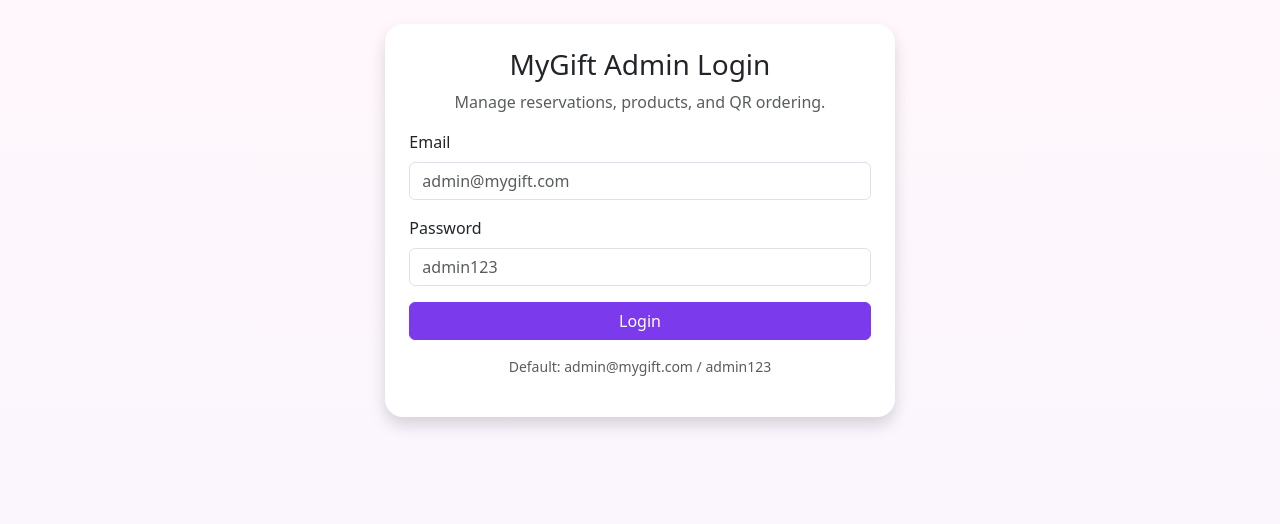
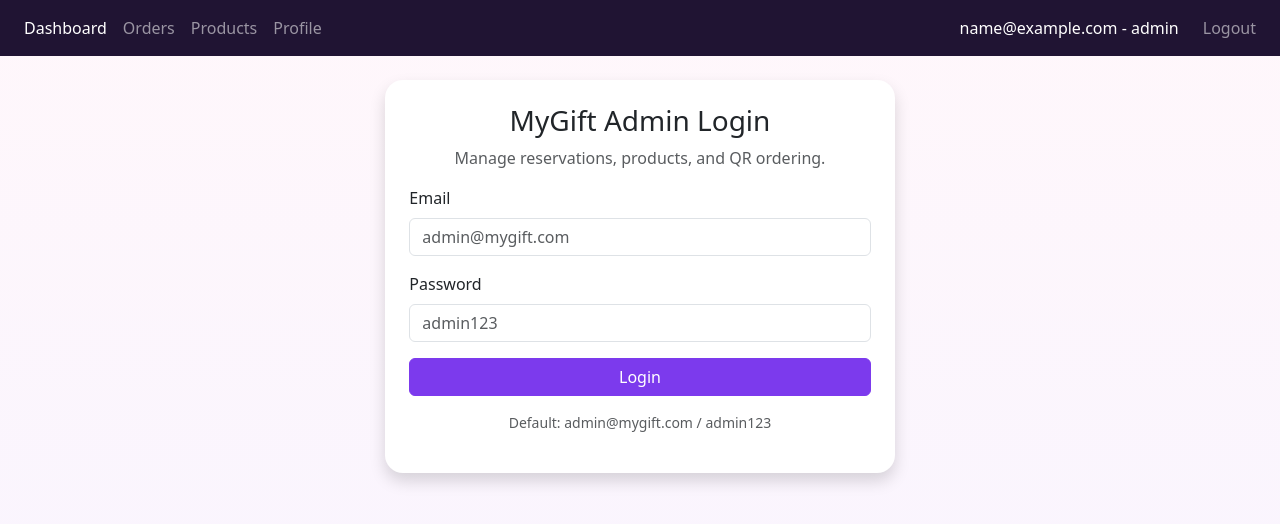
Before and after one commit to VaugnXhanderGarcia/mygift-final-product, an Angular app in the folder mygift-frontend/: page /admin/login in a window 1280 px wide. Shown: the top 524 px of the page. Built offline with nearby package versions, Linux system fonts and the light colour scheme; sample sign-in values are in the browser's storage.

Commit message:
Fix frontend account service compatibility

```diff
--- a/mygift-frontend/src/app/_services/account.service.ts
+++ b/mygift-frontend/src/app/_services/account.service.ts
@@ -7,16 +7,27 @@ import { API_URL } from '../_helpers/api-url';
 @Injectable({ providedIn: 'root' })
 export class AccountService {
   private adminSubject: BehaviorSubject<any | null>;
+
   public admin: Observable<any | null>;
+  public account: Observable<any | null>;
 
   constructor(private http: HttpClient, private router: Router) {
     this.adminSubject = new BehaviorSubject<any | null>(
       JSON.parse(localStorage.getItem('mygiftAdmin') || 'null')
     );
+
     this.admin = this.adminSubject.asObservable();
+
+    // Compatibility with old files that still use account/accountValue
+    this.account = this.admin;
   }
 
   public get adminValue() {
+    return this.adminSubject.value;
+  }
+
+  // Compatibility with app.component.ts and old guards/components
+  public get accountValue() {
     return this.adminSubject.value;
   }
 
```
